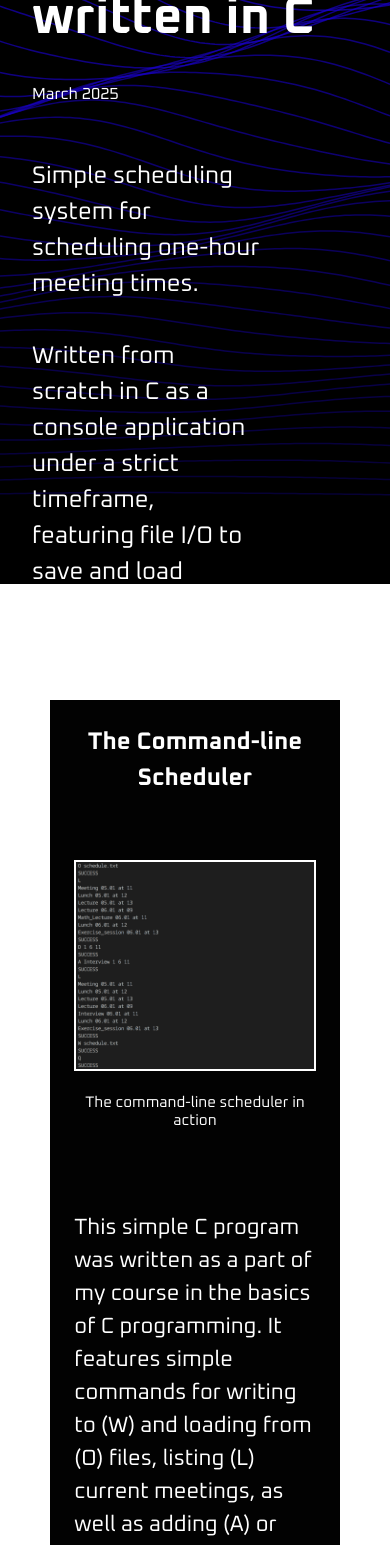
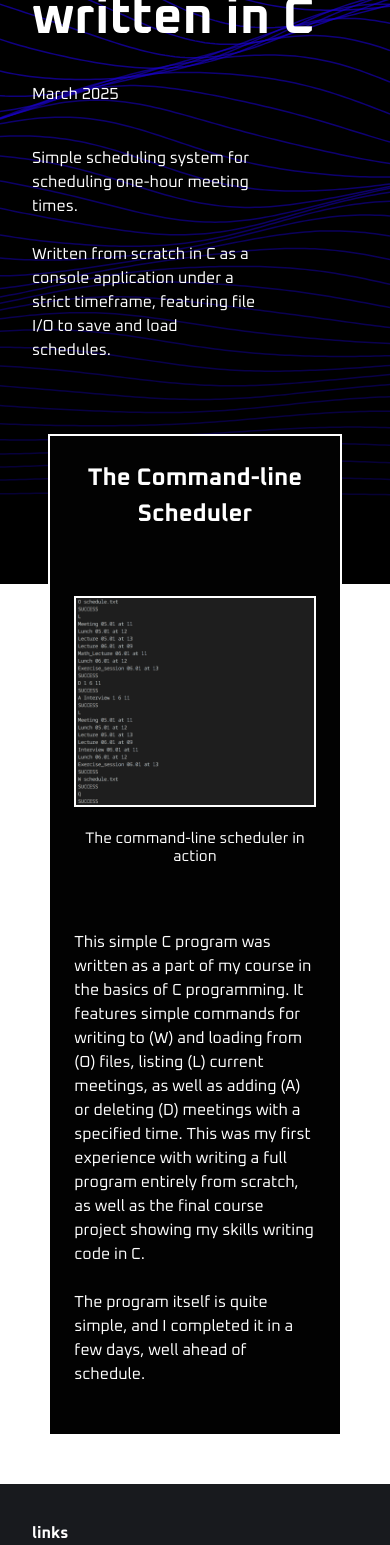
Before and after one commit to silentwinter0/portfolio, a React (Vite) app: page /projects/c-scheduler in a window 390 px wide. Shown: the part 260-1805 px from the top of the page. Built offline with nearby package versions, Linux system fonts and the light colour scheme.

Commit message:
First pass at making mobile styling reasonable

```diff
--- a/src/components/Article.css
+++ b/src/components/Article.css
@@ -116,4 +116,9 @@
     flex-basis: 100%;
     max-width: 100%;
   }
+
+  .article-paragraph {
+    max-width: 40ch;
+    font-size: 16px;
+  }
 }
--- a/src/components/ProjectCard.css
+++ b/src/components/ProjectCard.css
@@ -96,3 +96,19 @@
     max-height: 45vw;
   }
 }
+
+@media (max-width: 600px) {
+
+.projecttext h2 {
+  font-size: 16px;
+}
+
+.projecttext h3 {
+  font-size: 13px;
+}
+
+.projecttext p {
+  font-size: 10px;
+}
+
+}
--- a/src/pages/FrontPage.css
+++ b/src/pages/FrontPage.css
@@ -128,3 +128,23 @@ html, body, #root {
     max-height: 50vw;
   }
 }
+
+@media (max-width: 600px) {
+
+  .introduction-bigtext {
+    font-size: 1.2rem;
+  }
+
+  .project-bigtext {
+    font-size: 16px;
+  }
+
+  .introduction-bigtext {
+    font-size: 1.3rem;
+  }
+
+  .p {
+    font-size: 16px;
+  }
+
+}
```
